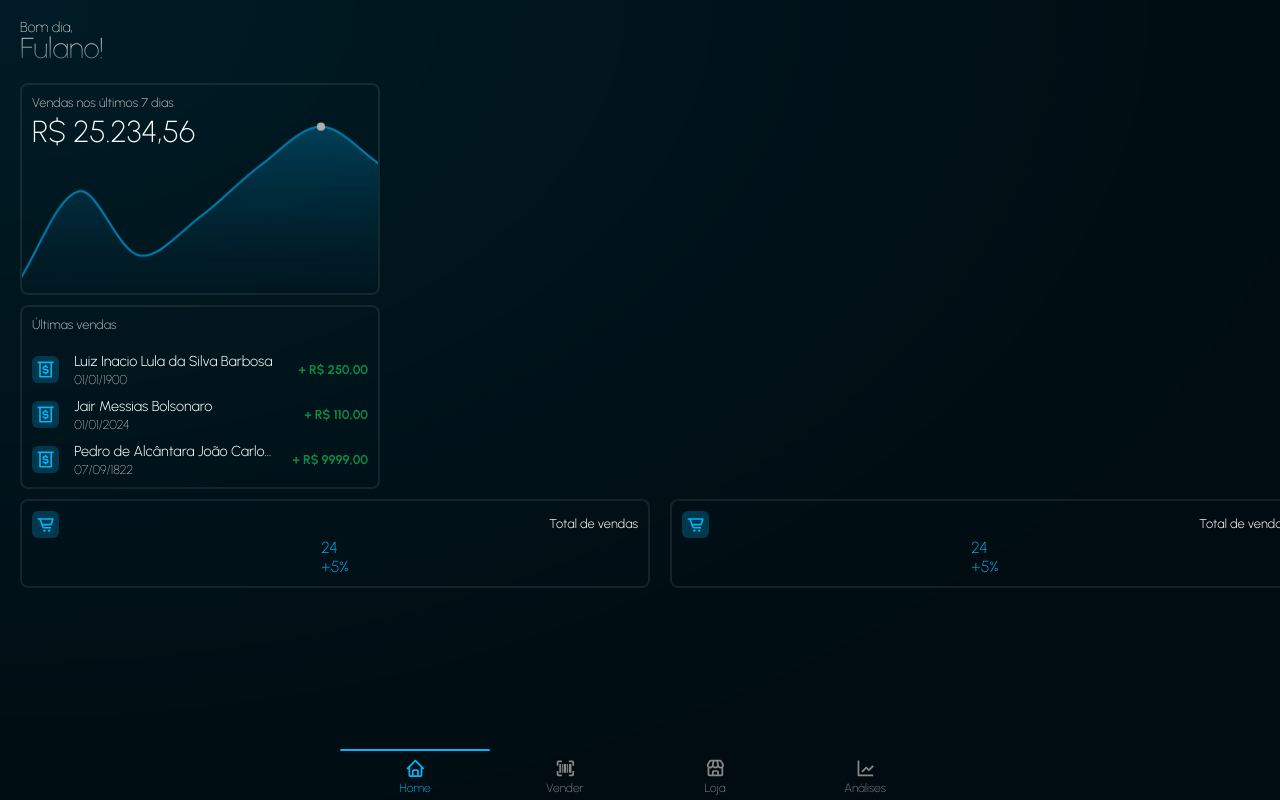
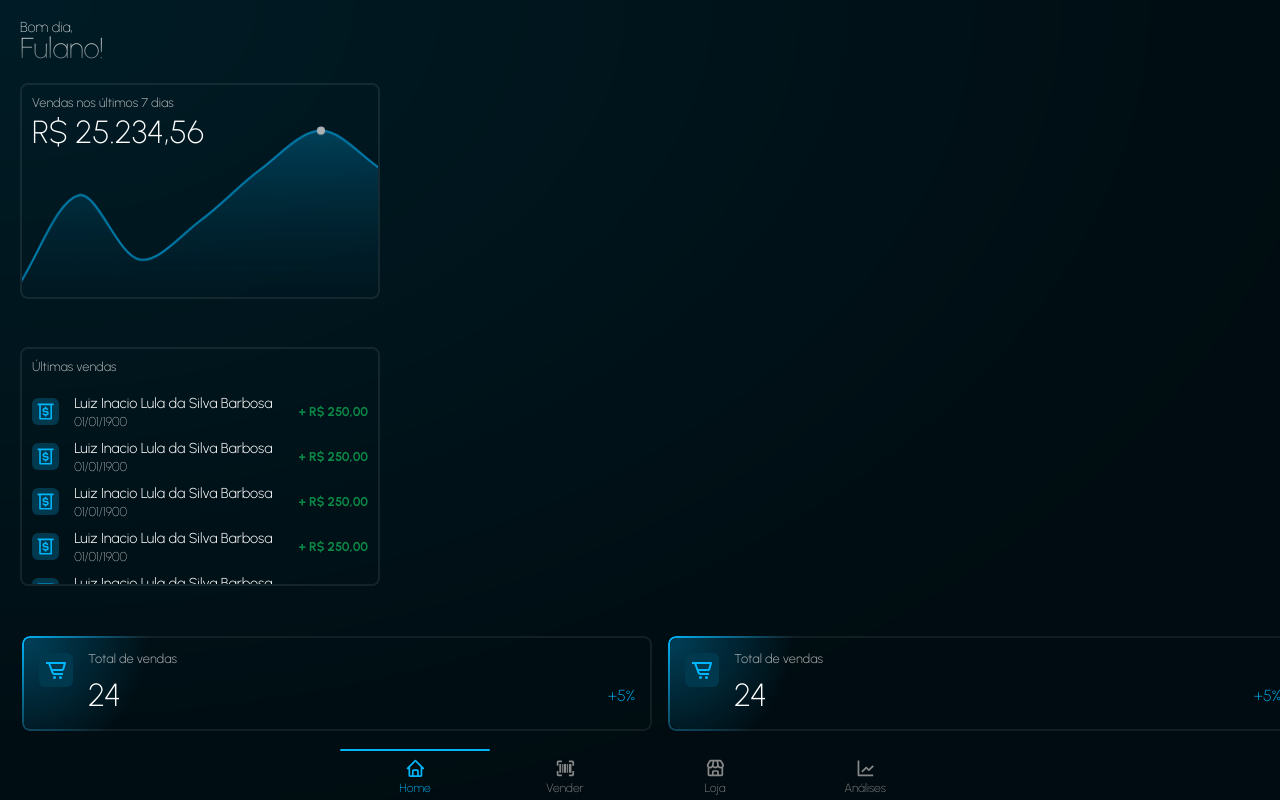
Before and after one commit to Gepetto-FIAP/tradebox, a Next.js app: page /seller in a window 1280 px wide. Built offline with nearby package versions, Linux system fonts and the light colour scheme.

Commit message:
dashboard seller home layout 100%

```diff
--- a/app/(dashboard)/seller/page.module.css
+++ b/app/(dashboard)/seller/page.module.css
@@ -3,7 +3,6 @@
     flex-direction: column;
     line-height: 1;
     padding: 20px 20px 0px;
-    margin-bottom: 20px;
     color: var(--color-text);
     mask-image: linear-gradient(to bottom, black 50%, transparent 125%);
 }
@@ -20,12 +19,14 @@
 
 .content {
     display: flex;
+    justify-content: space-between;
     flex-direction: column;
     height: 100%;
     width: 100%;
     overflow-x: auto;
+    gap: 20px;
+    padding: 20px 0;
 
-    gap: 10px;
 }
 
 .chart_wrapper {
@@ -52,14 +53,14 @@
 
 .chart_value {
     color: var(--color-primary);
-    font-size: 1.9rem;
+    font-size: 2rem;
     font-weight: 200;
     margin-top: 3px;
     color: var(--color-text);
 }
 
 .chart {
-    margin-top: -10%;
+    margin-top: -9%;
     scale: 1.025;
     filter: brightness(0.9) opacity(0.75);
     transition: .3s ease;
@@ -116,6 +117,8 @@
     width: 100%;
     padding: 10px;
     gap: 10px;
+    max-height: 25dvh;
+    overflow-x: auto;
 }
 
 .cards_data_wrapper {
@@ -131,4 +134,5 @@
     width: 100%;
     overflow-y: auto;
     scrollbar-width: none;
+    padding: 4px;
 }
--- a/app/layout.tsx
+++ b/app/layout.tsx
@@ -1,5 +1,6 @@
 import "./styles/globals.css";
 import { Urbanist } from "next/font/google";
+import ThemeColorMeta from "@/components/ThemeColorMeta/ThemeColorMeta";
 
 const urbanist = Urbanist({
   subsets: ["latin"],
@@ -15,12 +16,13 @@ export default function RootLayout({
   return (
     <html lang="pt-BR" className={urbanist.className}>
       <head>
-        <meta name="theme-color" content="#00f" />
+        <meta name="theme-color" content="#000"/>
         <title>
           TradeBox
         </title>
        </head>
       <body>
+        <ThemeColorMeta />
         <main>
           {children}
         </main>
--- a/app/styles/globals.css
+++ b/app/styles/globals.css
@@ -6,6 +6,9 @@
   --color-text: #fff;
   --color-muted: #888;
   --color-border: #ffffff15;
+
+  --theme-color: #002431; /*meta theme color*/
+  --color-background: #000e14;
 }
 
 * {
@@ -15,7 +18,7 @@
 }
 
 body {
-  background: #fff;
+  background: var(--color-background);
   color: var(--color-primary);
   font-weight: 200;
 }
--- a/components/CardData/CardData.module.css
+++ b/components/CardData/CardData.module.css
@@ -1,38 +1,78 @@
 .card_data {
+    position: relative;
     display: flex;
-    flex-direction: column;
     justify-content: center;
     align-items: center;
-    border: 2px solid var(--color-border);
-    overflow: hidden;
     border-radius: 8px;
+    gap: 15px;
     width: 200px;
     min-width: 50%;
-    padding: 10px;
+    padding: 15px;
+    background: radial-gradient(circle at 0% 0%, rgba(1, 179, 250, 0.3) 0%, transparent 20%) ;
 }
 
-.card_header {
-    display: flex;
-    justify-content: space-between;
-    align-items: center;
+.card_data::before {
+    content: "";
+    position: absolute;
     width: 100%;
-    gap: 10px;
+    height: 100%;
+    z-index: -1;
+    border-radius: 8px;
+    border: 2px solid transparent;
+    -webkit-mask: linear-gradient(#fff 0 0) padding-box, linear-gradient(#fff 0 0);
+    -webkit-mask-composite: destination-out;
+    mask-composite: exclude;
+    background: radial-gradient(circle at 0% 0%, var(--color-primary) 0%, #ffffff12 20%) border-box;
 }
 
 .card_icon {
     display: flex;
     justify-content: center;
     align-items: center;
-    font-size: 1.2em;
-    padding: 4px;
+    font-size: 1.5em;
+    padding: 5px;
     border-radius: 6px;
     color: var(--color-primary);
     background: var(--color-bg-dark);
 }
 
+.card_content_left {
+    display: flex;
+    align-items: start;
+    height: 100%;
+}
+
+.card_content_right {
+    display: flex;
+    justify-content: center;
+    flex-direction: column;
+    gap: 10px;
+    width: 100%;
+}
+
+.card_info {
+    display: flex;
+    justify-content: space-between;
+    align-items: center;
+}
+
 .card_label {
+    opacity: 0.75;
     font-size: 0.8rem;
     font-weight: 300;
-    color: var(--color-text);
+    color: var(--color-secondary);
     line-height: 1;
 }
+
+.card_body {
+    display: flex;
+    justify-content: space-between;
+    align-items: center;
+    width: 100%;
+}
+
+.card_value {
+    font-size: 2rem;
+    font-weight: 200;
+    color: var(--color-text);
+}
--- a/components/CardData/CardData.tsx
+++ b/components/CardData/CardData.tsx
@@ -4,15 +4,17 @@ import {BiCartAlt } from 'react-icons/bi';
 export default function CardData() {
   return (
     <div className={styles.card_data}>
-        <div className={styles.card_header}>
+        <div className={styles.card_content_left}>
             <div className={styles.card_icon}>
                 <BiCartAlt />
             </div>
+        </div>
+        <div className={styles.card_content_right}>
             <div className={styles.card_label}>
                 Total de vendas
             </div>
-        </div>
-        <div className={styles.card_body}>
+
+            <div className={styles.card_info}>
                 <div className={styles.card_value}>
                     24
                 </div>
@@ -22,6 +24,8 @@ export default function CardData() {
                     </span>
                 </div>
             </div>
+
+        </div>
     </div>
   );
 }
--- a/components/RecentOrders/RecentOrders.tsx
+++ b/components/RecentOrders/RecentOrders.tsx
@@ -6,6 +6,103 @@ export default function RecentOrders() {
     <div>
         <ul className={styles.orders_list}>
             <li className={styles.order_item}>
+                <div className={styles.order_icon}>
+                    <BiMoneyWithdraw />
+                </div>
+                <div className={styles.order_info}>
+                    <div className={styles.order_customer}>
+                        Luiz Inacio Lula da Silva Barbosa
+                    </div>
+                    <div className={styles.order_date}>
+                        01/01/1900
+                    </div>
+                </div>
+                <div className={styles.order_amount}>
+                    + R$ 250,00
+                </div>
+            </li>
+
+                        <li className={styles.order_item}>
+                <div className={styles.order_icon}>
+                    <BiMoneyWithdraw />
+                </div>
+                <div className={styles.order_info}>
+                    <div className={styles.order_customer}>
+                        Luiz Inacio Lula da Silva Barbosa
+                    </div>
+                    <div className={styles.order_date}>
+                        01/01/1900
+                    </div>
+                </div>
+                <div className={styles.order_amount}>
+                    + R$ 250,00
+                </div>
+            </li>
+                        <li className={styles.order_item}>
+                <div className={styles.order_icon}>
+                    <BiMoneyWithdraw />
+                </div>
+                <div className={styles.order_info}>
+                    <div className={styles.order_customer}>
+                        Luiz Inacio Lula da Silva Barbosa
+                    </div>
+                    <div className={styles.order_date}>
+                        01/01/1900
+                    </div>
+                </div>
+                <div className={styles.order_amount}>
+                    + R$ 250,00
+                </div>
+            </li>
+                        <li className={styles.order_item}>
+                <div className={styles.order_icon}>
+                    <BiMoneyWithdraw />
+                </div>
+                <div className={styles.order_info}>
+                    <div className={styles.order_customer}>
+                        Luiz Inacio Lula da Silva Barbosa
+                    </div>
+                    <div className={styles.order_date}>
+                        01/01/1900
+                    </div>
+                </div>
+                <div className={styles.order_amount}>
+                    + R$ 250,00
+                </div>
+            </li>
+                        <li className={styles.order_item}>
+                <div className={styles.order_icon}>
+                    <BiMoneyWithdraw />
+                </div>
+                <div className={styles.order_info}>
+                    <div className={styles.order_customer}>
+                        Luiz Inacio Lula da Silva Barbosa
+                    </div>
+                    <div className={styles.order_date}>
+                        01/01/1900
+                    </div>
+                </div>
+                <div className={styles.order_amount}>
+                    + R$ 250,00
+                </div>
+            </li>
+                        <li className={styles.order_item}>
+                <div className={styles.order_icon}>
+                    <BiMoneyWithdraw />
+                </div>
+                <div className={styles.order_info}>
+                    <div className={styles.order_customer}>
+                        Luiz Inacio Lula da Silva Barbosa
+                    </div>
+                    <div className={styles.order_date}>
+                        01/01/1900
+                    </div>
+                </div>
+                <div className={styles.order_amount}>
+                    + R$ 250,00
+                </div>
+            </li>
+                        <li className={styles.order_item}>
                 <div className={styles.order_icon}>
                     <BiMoneyWithdraw />
                 </div>
--- /dev/null
+++ b/components/ThemeColorMeta/ThemeColorMeta.tsx
@@ -0,0 +1,14 @@
+'use client';
+
+import { useEffect } from 'react';
+
+export default function ThemeColorMeta() {
+  useEffect(() => {
+    const themeColor = getComputedStyle(document.documentElement).getPropertyValue('--theme-color').trim();
+    const meta = document.querySelector('meta[name="theme-color"]');
+    if (meta && themeColor) meta.setAttribute('content', themeColor);
+  }, []);
+
+  return null;
+
+}
```
Lines whose indentation alone changed are shown as unchanged.
